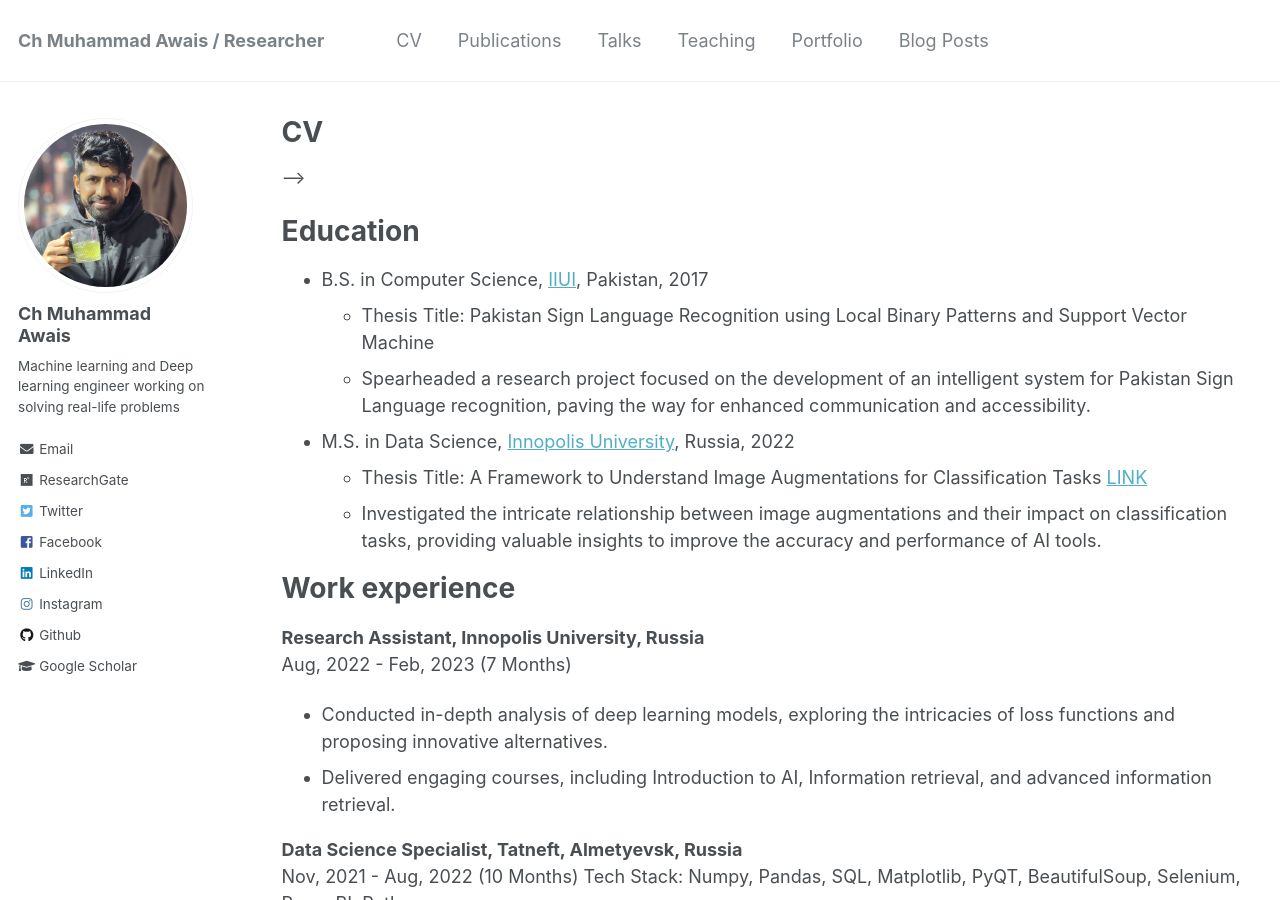
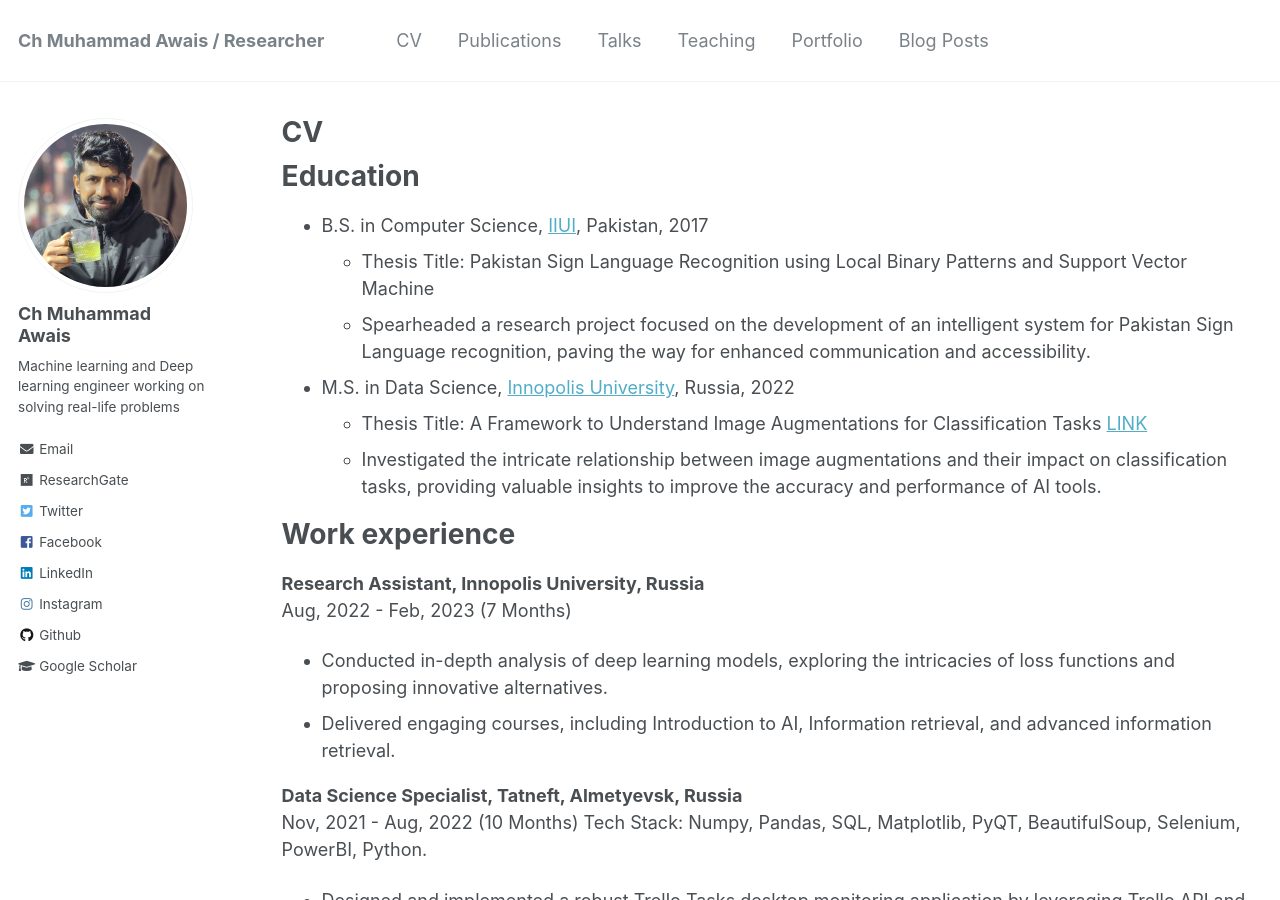
Before and after one commit to cm-awais/cm-awais.github.io, a Jekyll site: the page built from _pages/cv.md, in a window 1280 px wide and 900 px high. Built offline with Jekyll 4.4.1, drawn with Linux system fonts in a browser that asks for light colours.

Commit message:
changed a mistake

```diff
--- a/_pages/cv.md
+++ b/_pages/cv.md
@@ -7,7 +7,7 @@ redirect_from:
   - /resume
 ---
 
- {% include base_path %} -->
+ {% include base_path %}
 
 
 Education
```
